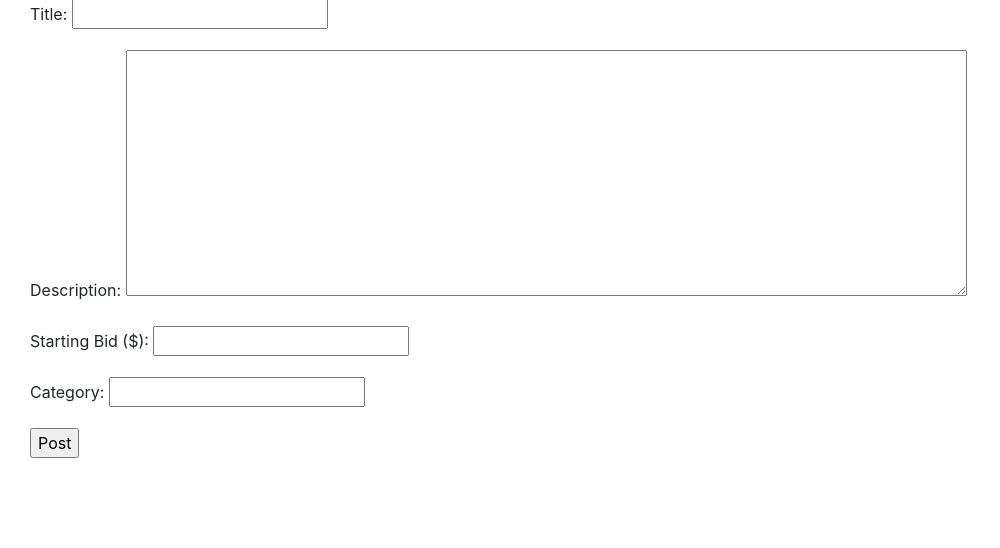
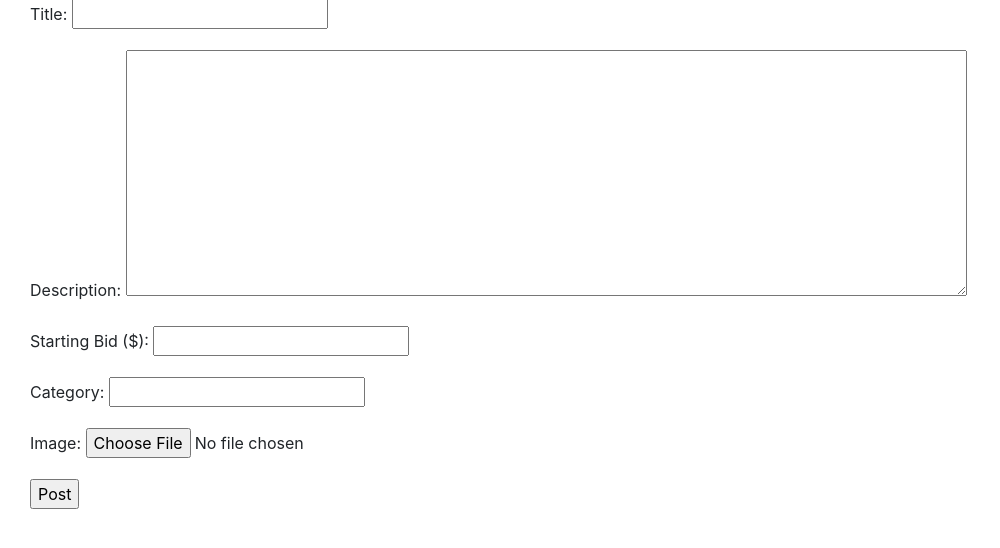
Before and after one commit to AryanKothari/AryanKothari.github.io, a Django app: page /create_listing in a window 1280 px wide. Shown: the part 220-768 px from the top of the page, without its empty margins (0-1000 px from the left). Run offline with Django 3.2, Linux system fonts and the light colour scheme; some libraries are stand-ins or nearby versions.

Commit message:
users can now add images to their listings

```diff
--- a/auctions/forms.py
+++ b/auctions/forms.py
@@ -5,3 +5,4 @@ class NewListingForm(forms.Form):
     description = forms.CharField(label="Description:", widget=forms.Textarea(attrs={"rows":10, "cols":80}))
     starting_bid = forms.IntegerField(label="Starting Bid ($):")
     category = forms.CharField(max_length=100, required=False)
+    image = forms.ImageField(required=False)
--- a/auctions/templates/auctions/index.html
+++ b/auctions/templates/auctions/index.html
@@ -7,7 +7,7 @@
         <a href="{% url 'listing_view' listing.title %}">
             <h4 style="text-align: left; padding-top: 10px; margin-left: 30px;"> {{ listing.title }} </h4>
         </a>
-        <a href="{% url 'category_view' listing.category %}" style="color:crimson;">
+        <a href="category_view/{{category}}" style="color:crimson;">
             <h7 style="float: right; text-align: right; margin-right: 20px; margin-top: -30px;">Category: {{listing.category}}</h7>
         </a>
         <hr style="clear:both; margin-top: -30px;"/>
--- a/auctions/views.py
+++ b/auctions/views.py
@@ -21,7 +21,11 @@ def create_listing(request):
             description = form.cleaned_data['description']
             starting_bid = form.cleaned_data['starting_bid']
             category = form.cleaned_data['category']
-            listing = Listing(title=title, description=description, price=starting_bid, category=category)
+            if 'image' in request.FILES:
+                image = request.FILES.get['image']
+                listing = Listing(title=title, description=description, price=starting_bid, category=category, image=image)
+            else:
+                listing = Listing(title=title, description=description, price=starting_bid, category=category)
             listing.save()
             return HttpResponseRedirect(reverse('index'))
         else:
--- a/commerce/urls.py
+++ b/commerce/urls.py
@@ -22,3 +22,7 @@ urlpatterns = [
     path("admin/", admin.site.urls),
     path("", include("auctions.urls"))
 ] + static(settings.MEDIA_URL, document_root=settings.MEDIA_ROOT)
+
+
+if settings.DEBUG:
+    urlpatterns += static(settings.MEDIA_URL, document_root=settings.MEDIA_ROOT)
```
Also changed, not shown: db.sqlite3.
